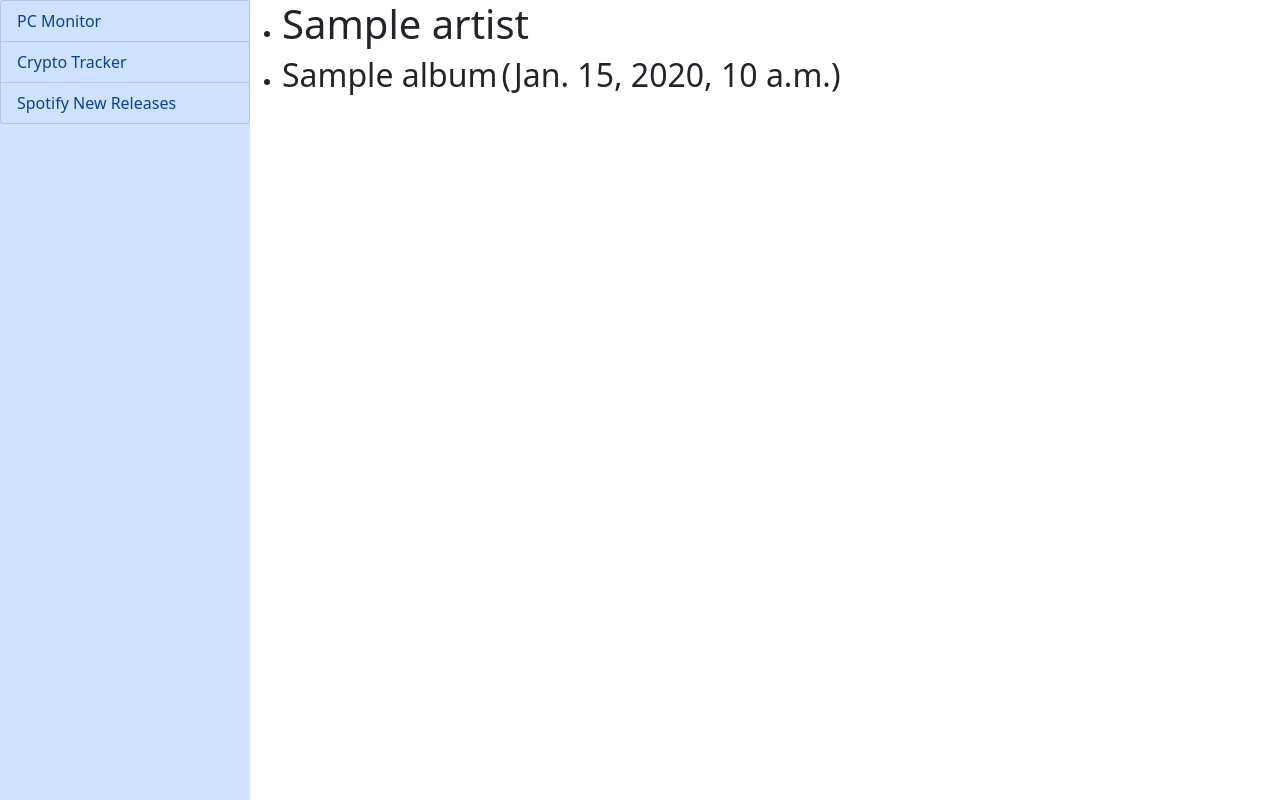
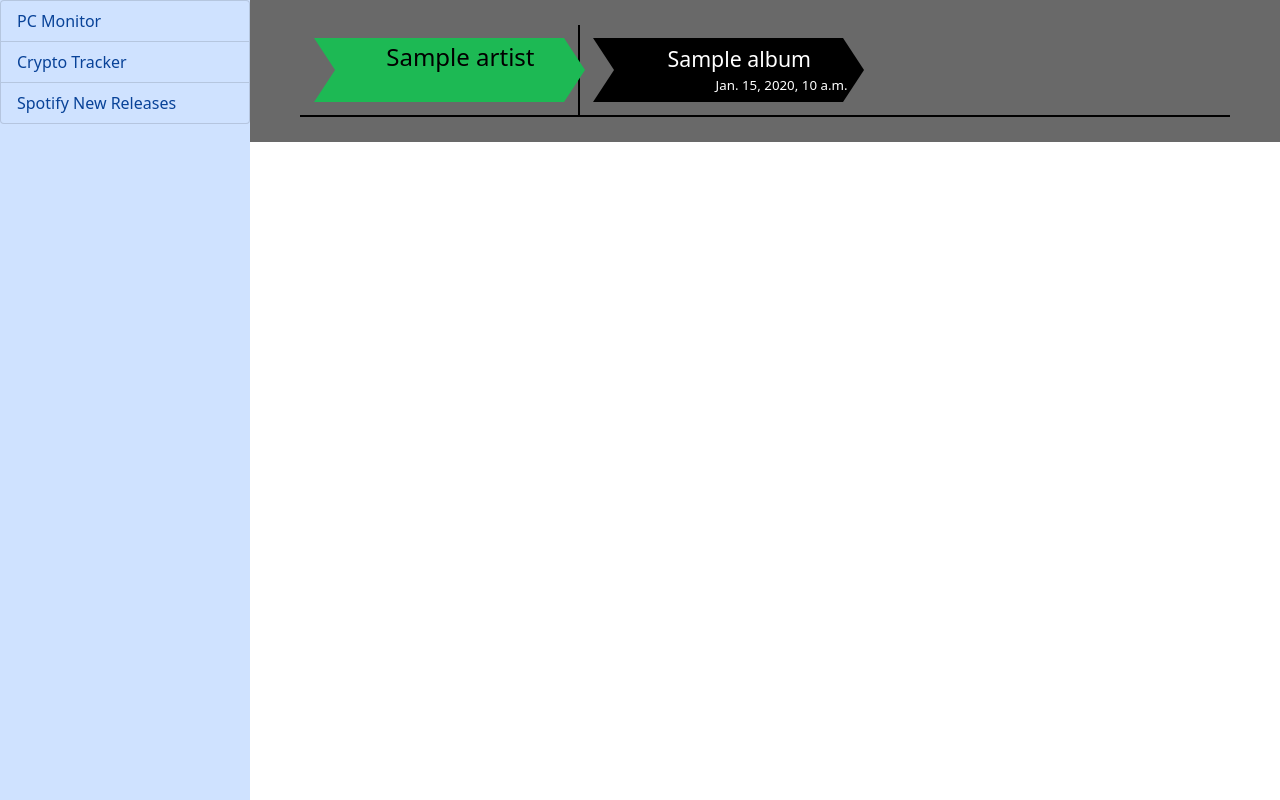
Before and after one commit to ken-excel/my-dashboard, a Django app: template dashboard/templates/dashboard/spotify.html in a window 1280 px wide. Run offline with Django 3.2, Linux system fonts and the light colour scheme; the template is opened without the code that fills it: most values are stand-ins (such as "Sample title", 1, 10 or a date in 2020); some libraries are stand-ins or nearby versions.

Commit message:
Style the Spotify Page

```diff
--- /dev/null
+++ b/dashboard/static/dashboard/spotify.css
@@ -0,0 +1,99 @@
+.spotify-container{
+  padding: 25px 50px;
+  background-color: #696969;
+}
+
+.artist-container{
+  display: flex;
+  border-bottom: 2px solid black;
+}
+
+.artist-header-container{
+  width:400px;
+  border-right: 2px solid black;
+  text-align:center;
+  vertical-align: middle;
+}
+
+.artist-content-container{
+  width:100%;
+}
+
+.pointer {
+  display: inline-block;
+  font-size: 16pt;
+  width: 250px;
+  height: 3em;
+  position: relative;
+  text-align: center;
+  vertical-align: middle;
+  margin: 0.6em;
+}
+
+.artist-pointer{
+  background: #1DB954;
+}
+
+.album-pointer:nth-child(odd){
+  background: black;
+}
+
+.album-pointer:nth-child(even){
+  background: #1DB954;
+}
+
+.pointer:after {
+  content: "";
+  position: absolute;
+  left: 0;
+  bottom: 0;
+  width: 0;
+  height: 0;
+  border-left: 1em solid #696969;
+  border-top: 1.5em solid transparent;
+  border-bottom: 1.5em solid transparent;
+}
+
+.pointer:before {
+  content: "";
+  position: absolute;
+  right: -1em;
+  bottom: 0;
+  width: 0;
+  height: 0;
+  border-top: 1.5em solid transparent;
+  border-bottom: 1.5em solid transparent;
+}
+
+.artist-pointer:before {
+  border-left: 1em solid #1DB954;
+}
+
+.album-pointer:nth-child(odd):before{
+  border-left: 1em solid black;
+}
+
+.album-pointer:nth-child(even):before{
+  border-left: 1em solid #1DB954;
+}
+
+.pointer-content {
+  position: relative;
+  top: 0.25em;
+  left: 1em;
+}
+
+.artist-content {
+  color: black;
+}
+
+.album-content {
+  color: white;
+}
+
+.album-release {
+  position: absolute;
+  top: 2.5em;
+  right: 1.25em;
+  font-size: 10pt;
+}
--- a/dashboard/templates/dashboard/crypto.html
+++ b/dashboard/templates/dashboard/crypto.html
@@ -6,7 +6,7 @@
 <div class="crypto-container">
 {% if crypto_list %}
     <table class="crypto-table">
-        <tr class="crypto-table">
+        <tr class="crypto-row">
             <th>Symbol</th>
             <th>Name</th>
             <th>Price</th>
--- a/dashboard/templates/dashboard/spotify.html
+++ b/dashboard/templates/dashboard/spotify.html
@@ -1,22 +1,31 @@
 {% extends 'base.html' %}
+{% block content %}
 {% load static %}
 
-{% block content %}
+<link rel="stylesheet" type="text/css" href='/static/dashboard/spotify.css'>
+<div class="spotify-container">
 {% if artists_list %}
-    <ul>
     {% for artist in artists_list %}
-        <li>
-            <h1>{{ artist.name }}</h1>
-            {% for album in artist.albums %}
-            <li>
-                <h2 style="display:inline">{{ album.name }}</h2>
-                <h2 style="display:inline"> ({{ album.release_date }})</h2>
-            </li>
-            {% endfor %}
-        </li>
+        <div class="artist-container">
+            <div class="artist-header-container">
+                <div class="pointer artist-pointer">
+                    <div class="pointer-content artist-content"><h4>{{ artist.name }}</h4></div>
+                </div>
+            </div>
+            <div class="artist-content-container">
+                {% for album in artist.albums %}
+                <div class="pointer album-pointer">
+                    <div class="pointer-content album-content">
+                        <p>{{ album.name }}</p>
+                        <p class="album-release">{{ album.release_date }}</p>
+                    </div>
+                </div>
+                {% endfor %}
+            </div>
+        </div>
     {% endfor %}
-    </ul>
 {% else %}
     <p>No artists' releases are being tracked.</p>
 {% endif %}
+</div>
 {% endblock %}
```
Also changed, not shown: dashboard/static/dashboard/crypto.css (+4 -4 lines).
